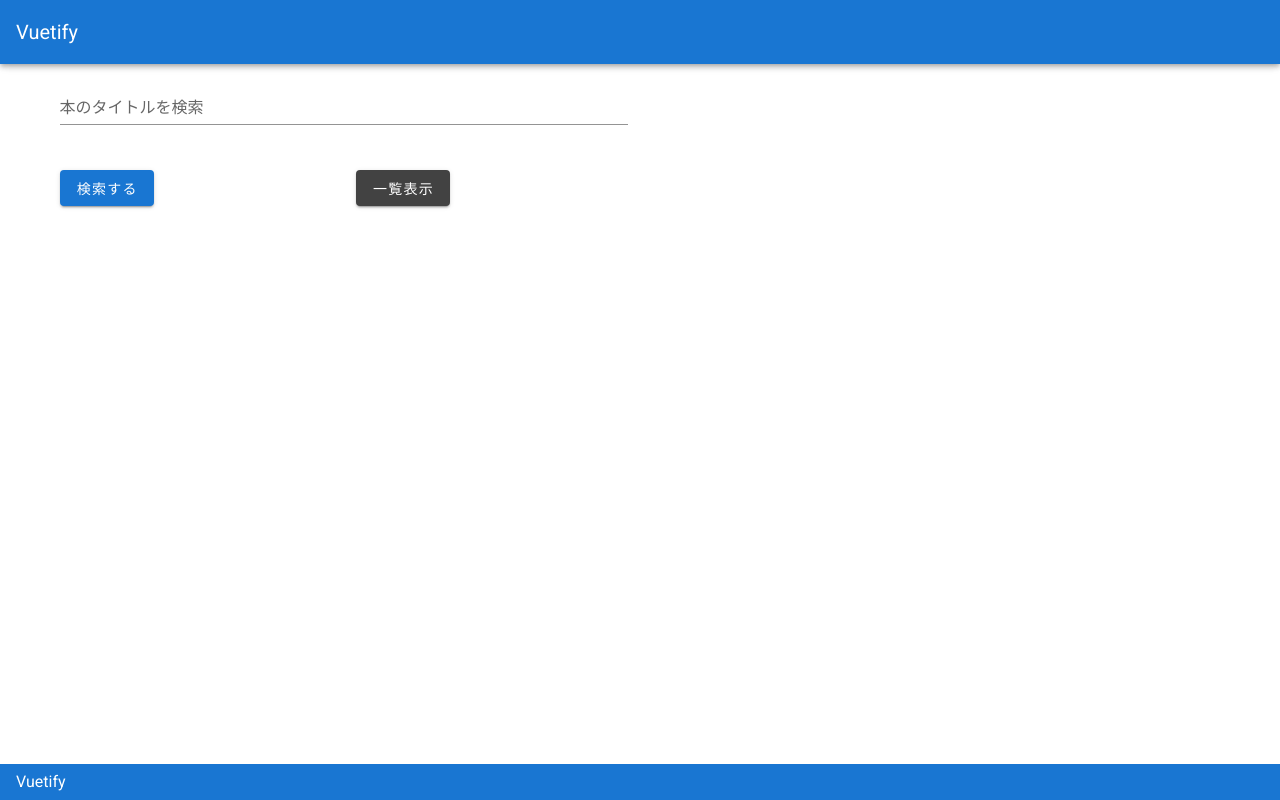
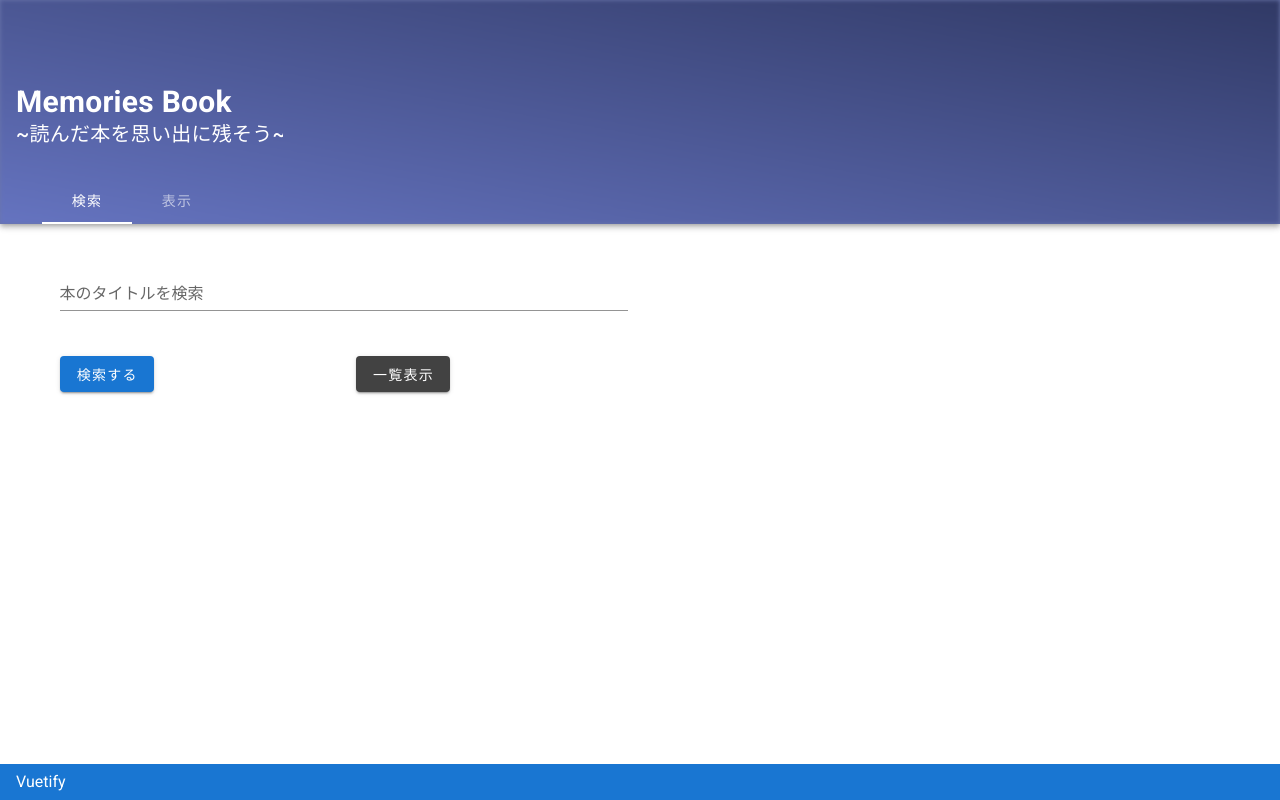
Before and after one commit to y-ooshima/booksapi_app, a Vue app: page / in a window 1280 px wide. Built offline with nearby package versions, Linux system fonts and the light colour scheme.

Commit message:
ヘッダーの変更

```diff
--- a/public/index.html
+++ b/public/index.html
@@ -1,5 +1,5 @@
 <!DOCTYPE html>
-<html lang="en">
+<html lang="ja">
   <head>
     <meta charset="utf-8">
     <meta http-equiv="X-UA-Compatible" content="IE=edge">
--- a/src/global/Footer.vue
+++ b/src/global/Footer.vue
@@ -1,6 +1,8 @@
 <template>
   <div>
-    <v-footer color="primary" dark app>
+    <v-footer
+    color="primary"
+    dark>
       Vuetify
     </v-footer>
   </div>
--- a/src/global/Header.vue
+++ b/src/global/Header.vue
@@ -1,8 +1,43 @@
 <template>
   <div>
-    <v-app-bar color="primary" dark app>
-      <v-toolbar-title>Vuetify</v-toolbar-title>
-    </v-app-bar>
+      <v-app-bar
+        absolute
+        color="#6A76AB"
+        dark
+        shrink-on-scroll
+        prominent
+        src="@/assets/backImg.jpeg"
+        fade-img-on-scroll
+        scroll-target="#scrolling-techniques-3"
+      >
+        <template v-slot:img="{ props }">
+          <v-img
+            v-bind="props"
+            gradient="to top right, rgba(100,115,201,.7), rgba(25,32,72,.7)"
+          ></v-img>
+        </template>
+
+        <v-app-bar-title>
+          <div class="title">
+            <h2>Memories Book</h2>
+            <p>~読んだ本を思い出に残そう~</p>
+          </div>
+        </v-app-bar-title>
+
+        <template v-slot:extension>
+          <v-tabs align-with-title>
+            <v-tab color="secondary" to="/">検索</v-tab>
+            <v-tab color="secondary" to="/view">表示</v-tab>
+          </v-tabs>
+        </template>
+      </v-app-bar>
+      <v-sheet
+        id="scrolling-techniques-3"
+        class="overflow-y-auto"
+        max-height="300px"
+      >
+        <v-container style="height: 250px;"></v-container>
+      </v-sheet>
   </div>
 </template>
 
@@ -10,8 +45,13 @@
 export default {
   name:"Header",
 }
+
 </script>
 
 <style>
 
+.title{
+  width: 200px;
+}
+
 </style>
```
Also changed, not shown: src/assets/backImg.jpeg (added), src/assets/bookLogo.png (added).
